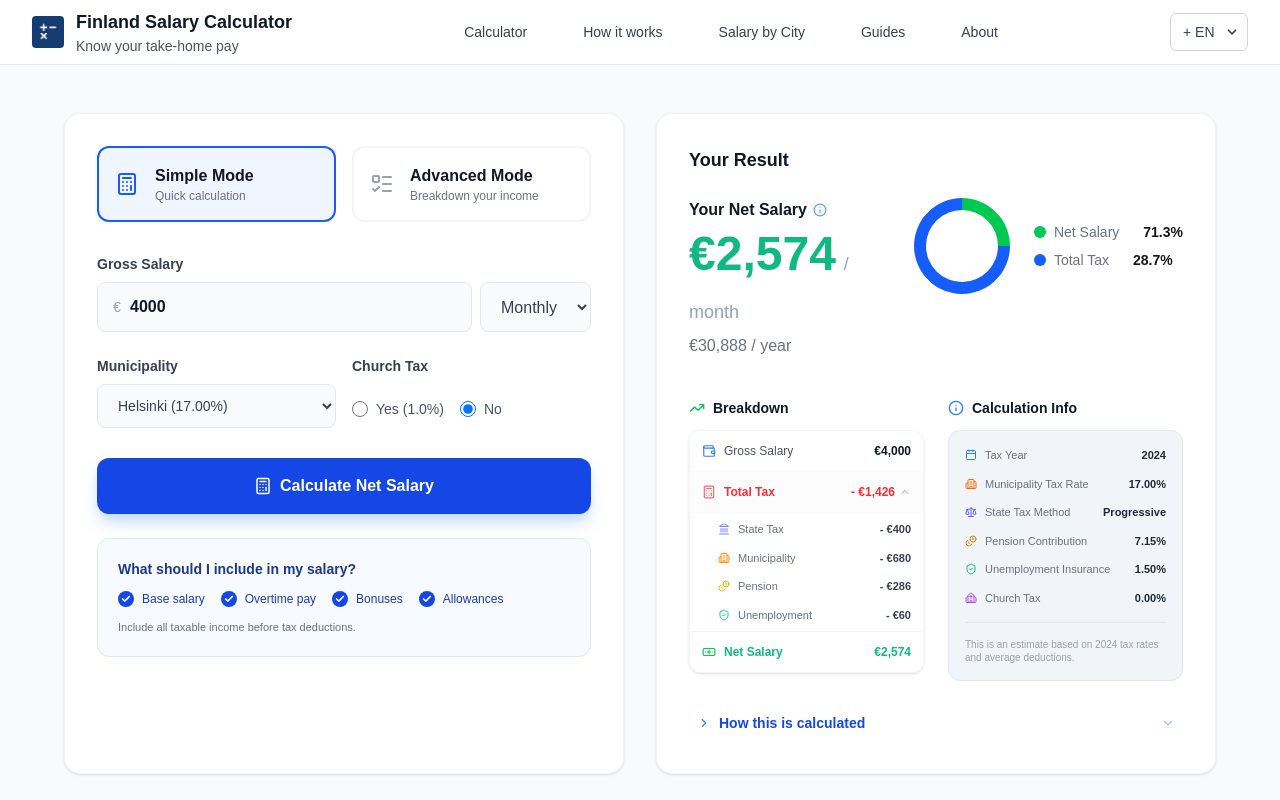
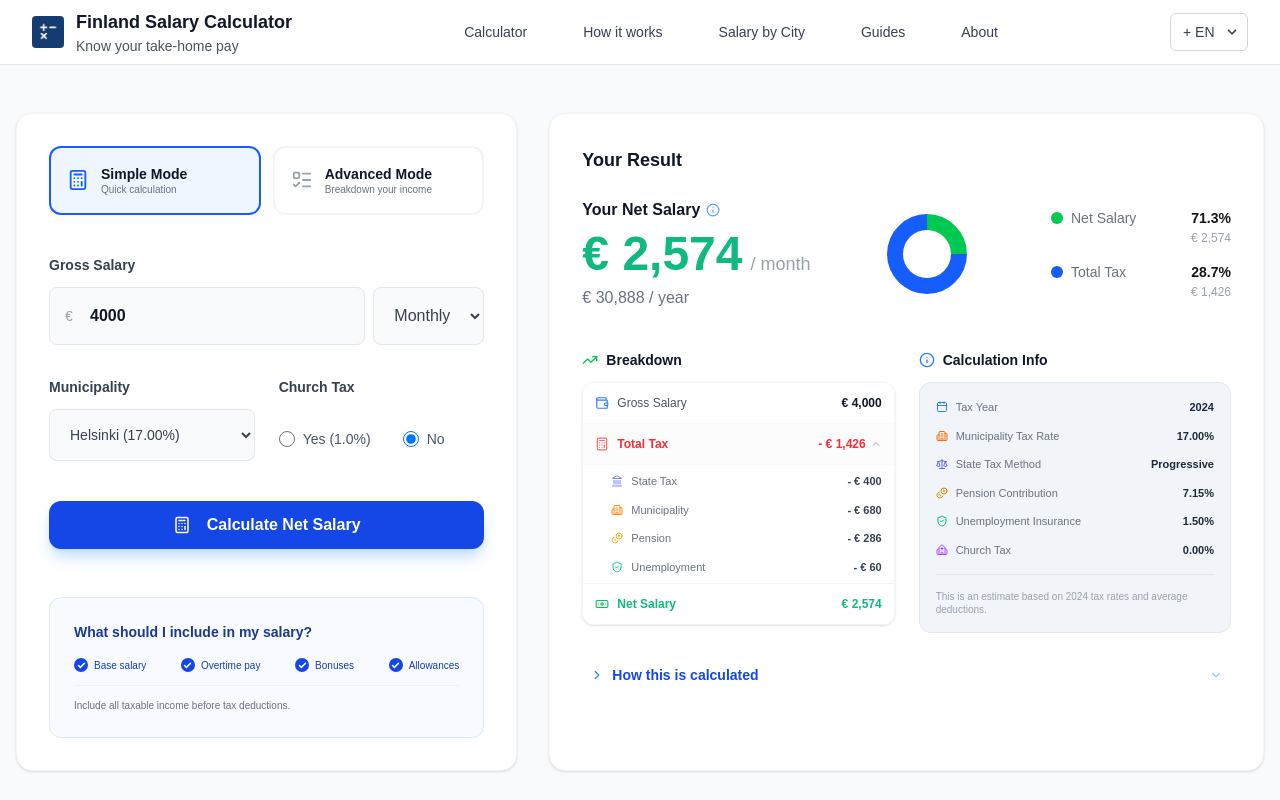
Before and after one commit to upekshapavani2003-maker/finland-salary-calculator, a Next.js app in the folder frontend/: page / in a window 1280 px wide. Shown: the top 800 px of the page. Built offline with nearby package versions, Linux system fonts and the light colour scheme.

Commit message:
minor changes

```diff
--- a/frontend/src/components/SalaryCalculator.tsx
+++ b/frontend/src/components/SalaryCalculator.tsx
@@ -50,54 +50,53 @@ export default function SalaryCalculator() {
 
   return (
     <div className="min-h-screen bg-[#F8FAFC] py-12 px-4">
-      <div className="max-w-6xl mx-auto">
-        <div className="grid grid-cols-1 lg:grid-cols-2 gap-8">
+      <div className="max-w-7xl mx-auto">
+        <div className="grid grid-cols-1 lg:grid-cols-12 gap-8 items-stretch">
 
-          {/* LEFT COLUMN: INPUTS */}
-          <div className="bg-white rounded-2xl shadow-sm border border-gray-100 p-8">
-            <div className="flex gap-4 mb-8">
-              {/* SIMPLE MODE BUTTON */}
+          {/* LEFT COLUMN: INPUTS - Added h-full and flex column to match heights */}
+          <div className="lg:col-span-5 bg-white rounded-2xl shadow-sm border border-gray-100 p-8 flex flex-col justify-between">
+            <div>
+              <div className="flex gap-3 mb-10">
                 <button
                   onClick={() => setSelectedMode('simple')}
-                className={`flex-1 flex items-center gap-4 p-4 rounded-xl border-2 text-left transition-all ${selectedMode === 'simple' ? 'border-blue-600 bg-blue-50' : 'border-gray-100 hover:border-gray-200'}`}
+                  className={`flex-1 flex items-center gap-3 p-4 rounded-xl border-2 text-left transition-all ${selectedMode === 'simple' ? 'border-blue-600 bg-blue-50' : 'border-gray-100 hover:border-gray-200'}`}
                 >
-                <Calculator size={24} className={selectedMode === 'simple' ? 'text-blue-600' : 'text-gray-400'} />
+                  <Calculator size={22} className={selectedMode === 'simple' ? 'text-blue-600' : 'text-gray-400'} />
                   <div>
-                  <div className="font-bold text-gray-900">Simple Mode</div>
-                  <div className="text-xs text-gray-500">Quick calculation</div>
+                    <div className="font-bold text-gray-900 text-sm">Simple Mode</div>
+                    <div className="text-[10px] text-gray-500 leading-tight">Quick calculation</div>
                   </div>
                 </button>
 
-              {/* ADVANCED MODE BUTTON */}
                 <button
                   onClick={() => setSelectedMode('advanced')}
-                className={`flex-1 flex items-center gap-4 p-4 rounded-xl border-2 text-left transition-all ${selectedMode === 'advanced' ? 'border-blue-600 bg-blue-50' : 'border-gray-100 hover:border-gray-200'}`}
+                  className={`flex-1 flex items-center gap-3 p-4 rounded-xl border-2 text-left transition-all ${selectedMode === 'advanced' ? 'border-blue-600 bg-blue-50' : 'border-gray-100 hover:border-gray-200'}`}
                 >
-                <ListTodo size={24} className={selectedMode === 'advanced' ? 'text-blue-600' : 'text-gray-400'} />
+                  <ListTodo size={22} className={selectedMode === 'advanced' ? 'text-blue-600' : 'text-gray-400'} />
                   <div>
-                  <div className="font-bold text-gray-900">Advanced Mode</div>
-                  <div className="text-xs text-gray-500">Breakdown your income</div>
+                    <div className="font-bold text-gray-900 text-sm">Advanced Mode</div>
+                    <div className="text-[10px] text-gray-500 leading-tight">Breakdown your income</div>
                   </div>
                 </button>
               </div>
 
-            <div className="space-y-6">
+              <div className="space-y-8">
                 <div>
-                <label className="block text-sm font-bold text-gray-700 mb-2">Gross Salary</label>
+                  <label className="block text-sm font-bold text-gray-700 mb-3">Gross Salary</label>
                   <div className="flex gap-2">
                     <div className="relative flex-1">
-                    <span className="absolute left-4 top-1/2 -translate-y-1/2 text-gray-400 font-medium text-sm">€</span>
+                      <span className="absolute left-4 top-1/2 -translate-y-1/2 text-gray-400 font-medium text-sm">€{"\u00A0"}</span>
                       <input
                         type="number"
                         value={grossSalary}
                         onChange={(e) => setGrossSalary(Number(e.target.value))}
-                      className="w-full pl-8 pr-4 py-3 bg-gray-50 border border-gray-200 rounded-lg focus:ring-2 focus:ring-blue-500 outline-none font-semibold text-gray-900"
+                        className="w-full pl-10 pr-4 py-4 bg-gray-50 border border-gray-200 rounded-lg focus:ring-2 focus:ring-blue-500 outline-none font-semibold text-gray-900"
                       />
                     </div>
                     <select
                       value={salaryPeriod}
                       onChange={(e) => setSalaryPeriod(e.target.value as any)}
-                    className="bg-gray-50 border border-gray-200 rounded-lg px-4 py-3 font-medium outline-none text-gray-700"
+                      className="bg-gray-50 border border-gray-200 rounded-lg px-4 py-4 font-medium outline-none text-gray-700"
                     >
                       <option>Monthly</option>
                       <option>Yearly</option>
@@ -105,20 +104,20 @@ export default function SalaryCalculator() {
                   </div>
                 </div>
 
-              <div className="grid grid-cols-2 gap-4">
+                <div className="grid grid-cols-2 gap-6">
                   <div>
-                  <label className="block text-sm font-bold text-gray-700 mb-2">Municipality</label>
+                    <label className="block text-sm font-bold text-gray-700 mb-3">Municipality</label>
                     <select
                       value={selectedMunicipality}
                       onChange={(e) => setSelectedMunicipality(e.target.value)}
-                    className="w-full bg-gray-50 border border-gray-200 rounded-lg px-4 py-3 outline-none text-sm text-gray-700"
+                      className="w-full bg-gray-50 border border-gray-200 rounded-lg px-4 py-4 outline-none text-sm text-gray-700"
                     >
                       {municipalities.map(m => <option key={m}>{m}</option>)}
                     </select>
                   </div>
                   <div>
-                  <label className="block text-sm font-bold text-gray-700 mb-2">Church Tax</label>
-                  <div className="flex items-center gap-4 h-[50px]">
+                    <label className="block text-sm font-bold text-gray-700 mb-3">Church Tax</label>
+                    <div className="flex items-center gap-8 h-[60px]">
                       <label className="flex items-center gap-2 cursor-pointer">
                         <input type="radio" checked={churchMember} onChange={() => setChurchMember(true)} className="w-4 h-4 text-blue-600 focus:ring-blue-500" />
                         <span className="text-sm text-gray-600">Yes (1.0%)</span>
@@ -131,69 +130,85 @@ export default function SalaryCalculator() {
                   </div>
                 </div>
 
-              <button className="w-full bg-blue-700 hover:bg-blue-800 text-white font-bold py-4 rounded-xl shadow-lg shadow-blue-200 transition-all flex items-center justify-center gap-2">
+                <button className="w-full bg-blue-700 hover:bg-blue-800 text-white font-bold py-3 rounded-xl shadow-lg shadow-blue-200 transition-all flex items-center justify-center gap-4 mt-2">
                   <Calculator size={18} />
                   Calculate Net Salary
                 </button>
+              </div>
+            </div>
 
-              {/* HELPER BOX */}
-              <div className="bg-blue-50/50 rounded-xl p-5 border border-blue-100">
-                <p className="text-blue-900 font-bold text-sm mb-3">What should I include in my salary?</p>
-                <div className="flex flex-wrap gap-4 mb-3">
+            {/* Helper box now pushes to bottom with extra padding */}
+            <div className="bg-blue-50/50 rounded-xl p-6 border border-blue-100 mt-12">
+              <p className="text-blue-900 font-bold text-sm mb-4">What should I include in my salary?</p>
+              <div className="flex flex-row justify-between items-center gap-1 mb-3 overflow-x-auto no-scrollbar">
                 {['Base salary', 'Overtime pay', 'Bonuses', 'Allowances'].map(item => (
-                    <div key={item} className="flex items-center gap-2 text-xs text-blue-800 font-medium">
-                      <div className="w-4 h-4 rounded-full bg-blue-700 flex items-center justify-center text-white">
-                        <Check size={10} strokeWidth={4} />
+                  <div key={item} className="flex items-center gap-1.5 text-[10px] text-blue-800 font-medium whitespace-nowrap">
+                    <div className="w-3.5 h-3.5 rounded-full bg-blue-700 flex items-center justify-center text-white flex-shrink-0">
+                      <Check size={9} strokeWidth={4} />
                     </div>
                     {item}
                   </div>
                 ))}
               </div>
-                <p className="text-[11px] text-gray-500 font-medium mt-1">
+              <p className="text-[10px] text-gray-500 font-medium pt-3 border-t border-blue-100/50">
                 Include all taxable income before tax deductions.
               </p>
             </div>
           </div>
-          </div>
 
           {/* RIGHT COLUMN: RESULTS */}
-          <div className="bg-white rounded-2xl shadow-sm border border-gray-100 p-8">
+          <div className="lg:col-span-7 bg-white rounded-2xl shadow-sm border border-gray-100 p-8">
             <h3 className="text-gray-900 font-bold text-lg mb-6">Your Result</h3>
 
-            <div className="flex flex-col md:flex-row justify-between items-start gap-8 mb-10">
-              <div className="flex-1">
+            <div className="flex flex-col md:flex-row justify-between items-center gap-4 mb-10">
+              <div className="flex-1 min-w-[200px]">
                 <div className="flex items-center gap-1.5 text-gray-900 font-bold">
                   Your Net Salary
                   <Info size={14} className="text-blue-400" />
                 </div>
                 <div className="text-5xl font-black text-[#10B981] my-2">
-                  €{netSalary.toLocaleString(undefined, {maximumFractionDigits: 0})}
+                  €{"\u00A0"}{netSalary.toLocaleString(undefined, {maximumFractionDigits: 0})}
                   <span className="text-lg font-medium text-gray-400 ml-2">/ month</span>
                 </div>
-                <div className="text-gray-500 font-medium">€{(netSalary * 12).toLocaleString()} / year</div>
+                <div className="text-gray-500 font-medium">€{"\u00A0"}{(netSalary * 12).toLocaleString()} / year</div>
               </div>
 
-              <div className="flex items-center gap-6">
-                <div className="w-24 h-24 rounded-full border-[12px] border-blue-600 border-t-green-500 rotate-45"></div>
-                <div className="space-y-2 text-sm font-medium">
+              <div className="flex-shrink-0 ml-10">
+                <div className="w-20 h-20 rounded-full border-[16px] border-blue-600 border-t-green-500 rotate-45"></div>
+              </div>
+
+              <div className="flex-1 flex justify-end">
+                <div className="space-y-4 text-sm font-medium w-full max-w-[180px]">
+                  <div className="flex flex-col gap-0.5">
+                    <div className="flex items-center justify-between">
                       <div className="flex items-center gap-2">
                         <span className="w-3 h-3 rounded-full bg-green-500"></span>
                         <span className="text-gray-500">Net Salary</span>
-                    <span className="font-bold ml-4">71.3%</span>
                       </div>
+                      <span className="font-bold">71.3%</span>
+                    </div>
+                    <div className="text-right text-xs text-gray-400">
+                      €{"\u00A0"}{netSalary.toLocaleString(undefined, {maximumFractionDigits: 0})}
+                    </div>
+                  </div>
+
+                  <div className="flex flex-col gap-0.5">
+                    <div className="flex items-center justify-between">
                       <div className="flex items-center gap-2">
                         <span className="w-3 h-3 rounded-full bg-blue-600"></span>
                         <span className="text-gray-500">Total Tax</span>
-                    <span className="font-bold ml-4">28.7%</span>
+                      </div>
+                      <span className="font-bold">28.7%</span>
+                    </div>
+                    <div className="text-right text-xs text-gray-400">
+                      €{"\u00A0"}{totalTax.toLocaleString(undefined, {maximumFractionDigits: 0})}
+                    </div>
                   </div>
                 </div>
               </div>
             </div>
 
-            {/* SIDE-BY-SIDE BOXES */}
             <div className="grid grid-cols-1 xl:grid-cols-2 gap-6 items-start mb-6">
-
-              {/* BREAKDOWN BOX (Left) */}
               <div>
                 <div className="flex items-center gap-2 mb-3">
                   <TrendingUp size={16} className="text-green-500" />
@@ -204,7 +219,7 @@ export default function SalaryCalculator() {
                     <span className="text-gray-600 font-medium flex items-center gap-2 text-xs">
                       <Wallet size={14} className="text-blue-500" /> Gross Salary
                     </span>
-                    <span className="font-bold text-gray-900 text-xs">€{actualGrossMonthly.toLocaleString()}</span>
+                    <span className="font-bold text-gray-900 text-xs">€{"\u00A0"}{actualGrossMonthly.toLocaleString()}</span>
                   </div>
 
                   <div
@@ -215,7 +230,7 @@ export default function SalaryCalculator() {
                       <Calculator size={14} className="text-red-400" /> Total Tax
                     </span>
                     <div className="flex items-center gap-1">
-                      <span className="font-bold text-red-500 text-xs">- €{totalTax.toLocaleString(undefined, {maximumFractionDigits: 0})}</span>
+                      <span className="font-bold text-red-500 text-xs">- €{"\u00A0"}{totalTax.toLocaleString(undefined, {maximumFractionDigits: 0})}</span>
                       <ChevronUp size={12} className={`text-gray-400 transition-transform duration-200 ${isTaxOpen ? 'rotate-0' : 'rotate-180'}`} />
                     </div>
                   </div>
@@ -234,7 +249,7 @@ export default function SalaryCalculator() {
                             {item.icon}
                             {item.label}
                           </span>
-                          <span className="text-gray-700 font-semibold">- €{item.value.toLocaleString(undefined, {maximumFractionDigits: 0})}</span>
+                          <span className="text-gray-700 font-semibold">- €{"\u00A0"}{item.value.toLocaleString(undefined, {maximumFractionDigits: 0})}</span>
                         </div>
                       ))}
                     </div>
@@ -244,12 +259,11 @@ export default function SalaryCalculator() {
                     <span className="text-[#10B981] font-bold flex items-center gap-2 text-xs">
                       <Banknote size={14} className="text-green-500" /> Net Salary
                     </span>
-                    <span className="font-bold text-[#10B981] text-xs">€{netSalary.toLocaleString(undefined, {maximumFractionDigits: 0})}</span>
+                    <span className="font-bold text-[#10B981] text-xs">€{"\u00A0"}{netSalary.toLocaleString(undefined, {maximumFractionDigits: 0})}</span>
                   </div>
                 </div>
               </div>
 
-              {/* CALCULATION INFO BOX (Right) */}
               <div>
                 <div className="flex items-center gap-2 mb-3">
                   <Info size={16} className="text-blue-500" />
@@ -276,7 +290,6 @@ export default function SalaryCalculator() {
                   </div>
                 </div>
               </div>
-
             </div>
 
             <button className="flex items-center justify-between w-full p-2 text-blue-700 font-bold text-sm hover:bg-blue-50 rounded-lg transition-colors group">
```
Lines whose indentation alone changed are shown as unchanged.
